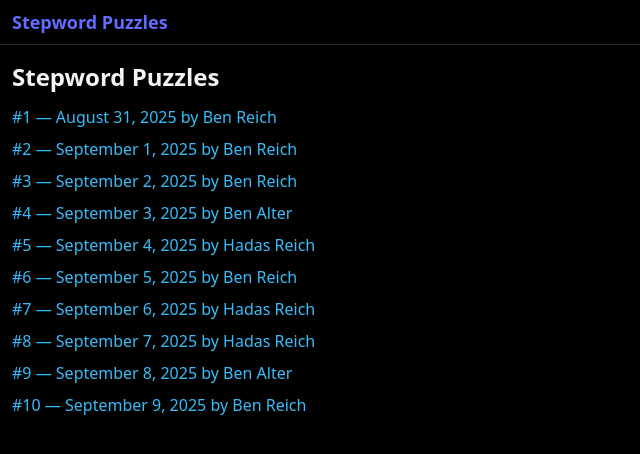
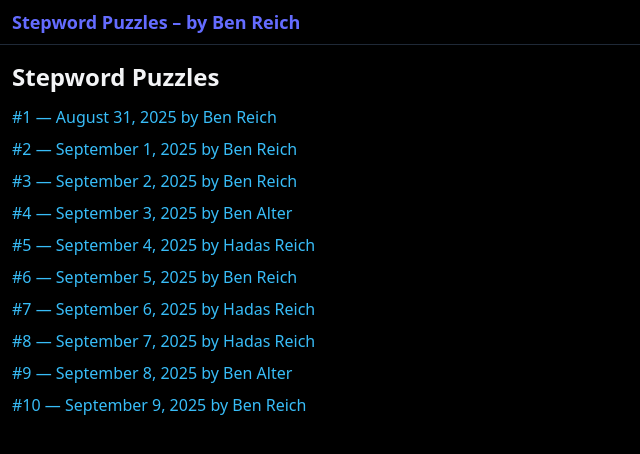
Before and after one commit to benreich4/stepwords, a React (Vite) app: page / in a window 1280 px wide. Shown: the top 454 px of the page, without its empty margins (0-640 px from the left). Built offline with nearby package versions, Linux system fonts and the light colour scheme.

Commit message:
Add attribution in title

```diff
--- a/src/App.jsx
+++ b/src/App.jsx
@@ -4,7 +4,7 @@ export default function App() {
   return (
     <div className="min-h-screen w-screen bg-black text-gray-100">
       <header className="w-full px-3 py-2 border-b border-gray-800">
-        <Link to="/" className="text-lg font-semibold">Stepword Puzzles</Link>
+        <Link to="/" className="text-lg font-semibold">Stepword Puzzles – by Ben Reich</Link>
       </header>
       <main className="w-full">
         <Outlet />
```
